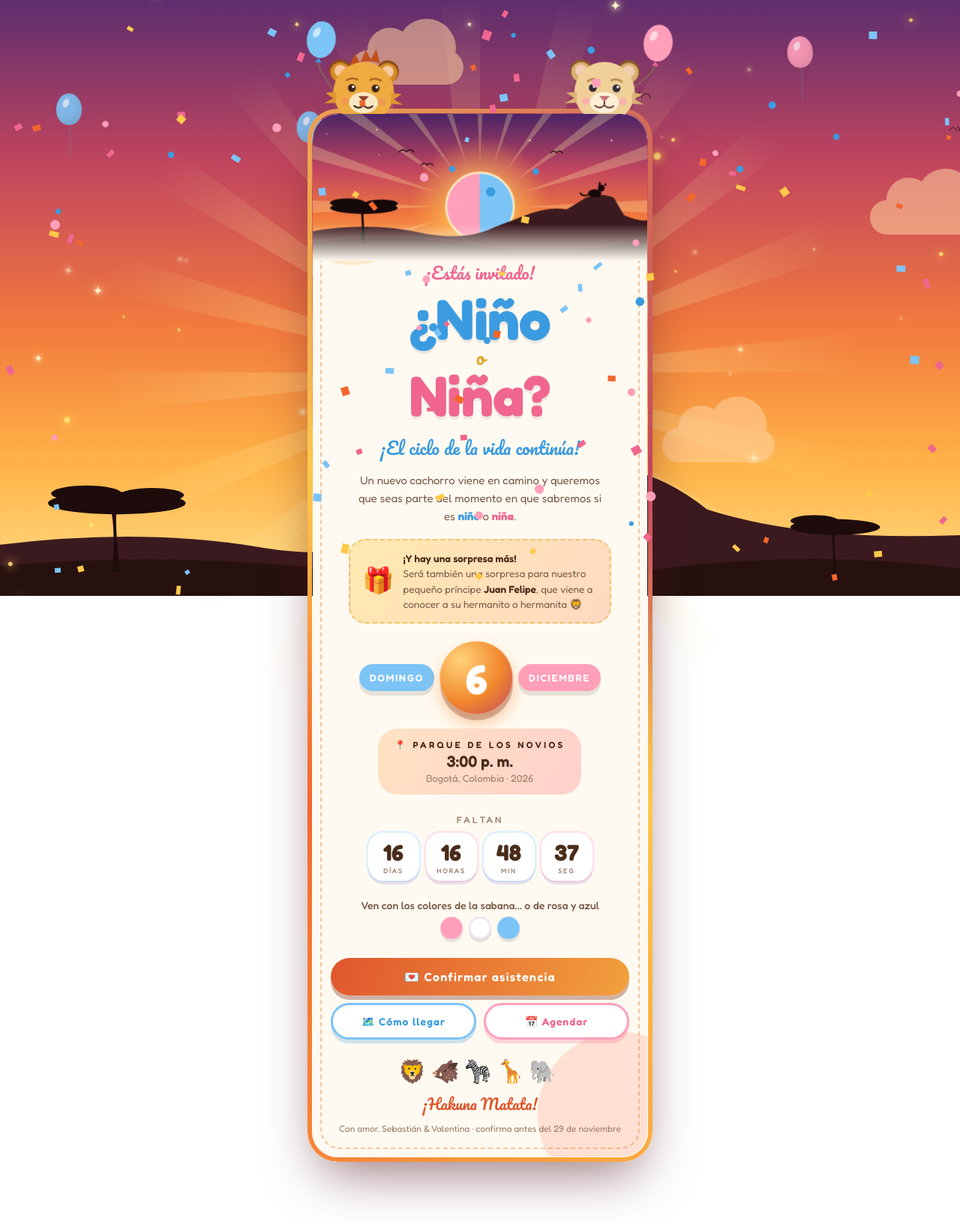
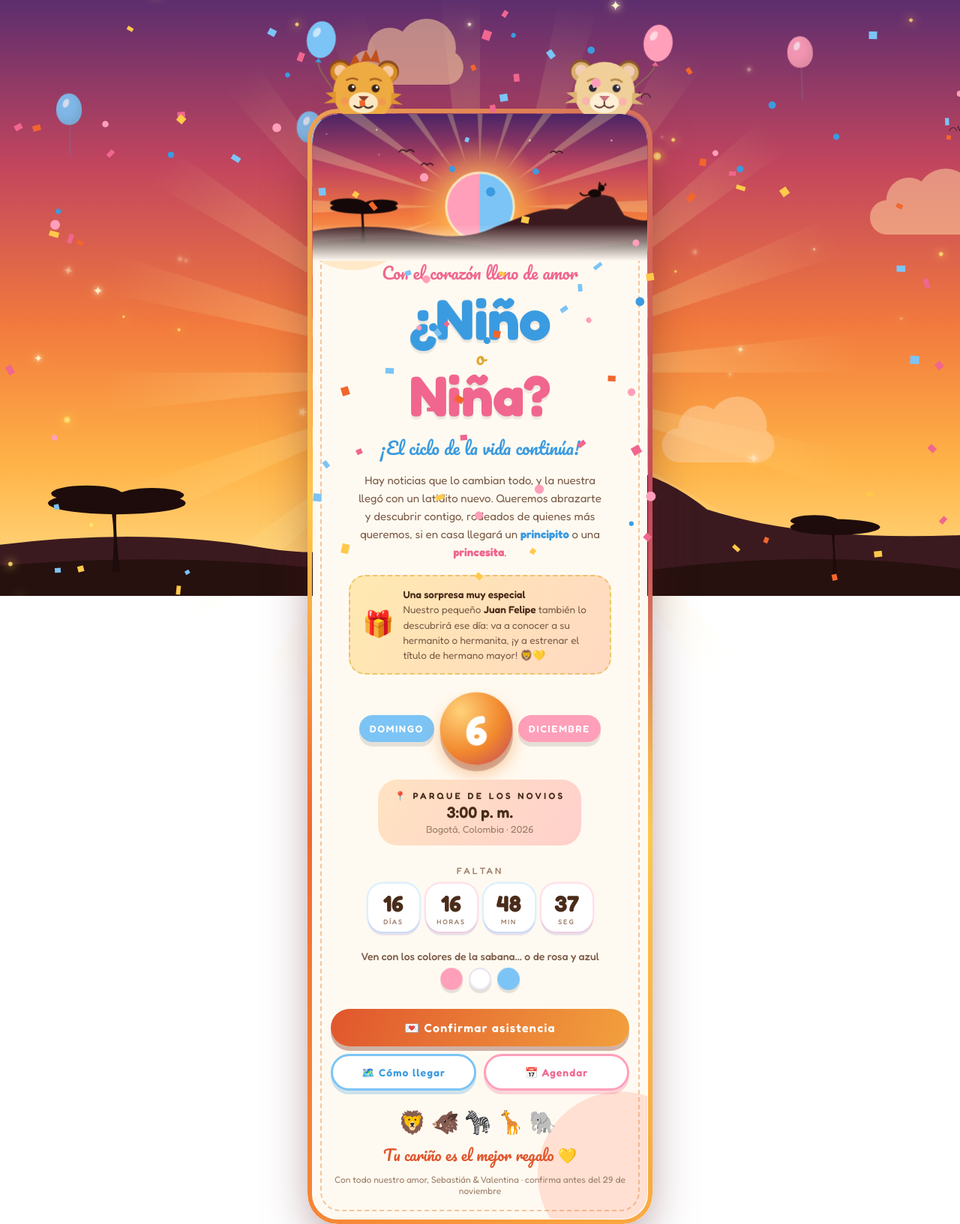
Before and after one commit to jangel2891/revelacion-genero, a plain HTML site: page index.html in a window 1280 px wide. Shown: the part 5-1638 px from the top of the page at 75% size. Before the commit the page ends 1615 px from the top, so only its background shows below. Drawn offline with Linux system fonts and the light colour scheme; animation ran at ten frames a second.

Commit message:
Mensajes mas tiernos

```diff
--- a/index.html
+++ b/index.html
@@ -231,14 +231,14 @@ h1 .o{display:block;font-family:var(--s);font-weight:400;font-size:26px;color:#e
         <rect y="150" width="460" height="50" fill="url(#hfade)"/>
       </svg>
     </div>
-        <div class="hi s" style="--i:0">¡Estás invitado!</div>
+        <div class="hi s" style="--i:0">Con el corazón lleno de amor</div>
     <h1 class="s" style="--i:1" id="title" aria-label="¿Niño o niña?"></h1>
     <div class="sub s" style="--i:2">¡El ciclo de la vida continúa!</div>
-    <p class="lead s" style="--i:3">Un nuevo cachorro viene en camino y queremos que seas parte del momento en que sabremos si es <b style="color:var(--blue-d)">niño</b> o <b style="color:var(--pink-d)">niña</b>.</p>
+    <p class="lead s" style="--i:3">Hay noticias que lo cambian todo, y la nuestra llegó con un latidito nuevo. Queremos abrazarte y descubrir contigo, rodeados de quienes más queremos, si en casa llegará un <b style="color:var(--blue-d)">principito</b> o una <b style="color:var(--pink-d)">princesita</b>.</p>
 
     <div class="surprise s" style="--i:3">
       <span class="gift">🎁</span>
-      <p><b>¡Y hay una sorpresa más!</b><br>Será también una sorpresa para nuestro pequeño príncipe <b>Juan Felipe</b>, que viene a conocer a su hermanito o hermanita 🦁</p>
+      <p><b>Una sorpresa muy especial</b><br>Nuestro pequeño <b>Juan Felipe</b> también lo descubrirá ese día: va a conocer a su hermanito o hermanita, ¡y a estrenar el título de hermano mayor! 🦁💛</p>
     </div>
 
     <div class="dateBox s" style="--i:4">
@@ -274,7 +274,7 @@ h1 .o{display:block;font-family:var(--s);font-weight:400;font-size:26px;color:#e
     </div>
 
     <div class="zoo s" style="--i:9" aria-hidden="true"><span style="--k:0">🦁</span><span style="--k:1">🐗</span><span style="--k:2">🦓</span><span style="--k:3">🦒</span><span style="--k:4">🐘</span></div>
-    <div class="foot s" style="--i:10;font-family:var(--s);font-size:20px;color:#e0562d;margin-bottom:6px">¡Hakuna Matata!</div>
+    <div class="foot s" style="--i:10;font-family:var(--s);font-size:20px;color:#e0562d;margin-bottom:6px">Tu cariño es el mejor regalo 💛</div>
     <div class="foot s" style="--i:10" id="foot"></div>
   </div>
 </article>
@@ -294,7 +294,7 @@ const CONFIG = {
 const $ = s => document.querySelector(s);
 const target = new Date(CONFIG.fecha);
 $("#hora").textContent = CONFIG.horaTexto;
-$("#foot").textContent = "Con amor, " + CONFIG.nombres + " · confirma antes del " + CONFIG.confirmarAntes;
+$("#foot").textContent = "Con todo nuestro amor, " + CONFIG.nombres + " · confirma antes del " + CONFIG.confirmarAntes;
 $("#mapLink").href = "https://www.google.com/maps/search/?api=1&query=" + encodeURIComponent(CONFIG.lugar);
 $("#rsvp").href = "https://wa.me/" + CONFIG.whatsapp + "?text=" + encodeURIComponent("¡Hola! Confirmo mi asistencia a la revelación de género el 6 de diciembre 💗💙");
 
```
